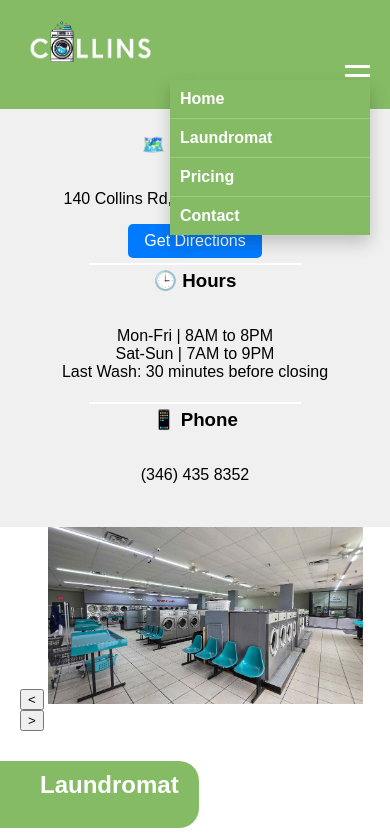
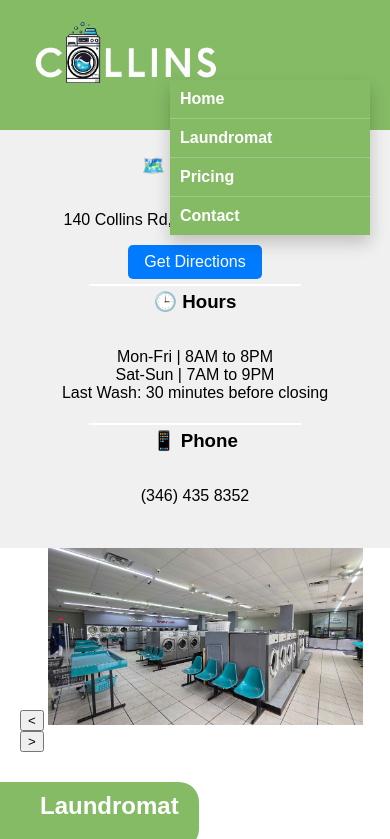
Before and after one commit to Hydrocade/hydrocade.github.io, a plain HTML site: page index.html in a window 390 px wide. Both pictures are taken after a click on the element 357 px from the left and 75 px from the top of the page. Shown: the top 839 px of the page. Drawn offline with Linux system fonts and the light colour scheme.

Commit message:
Auto close toggle menu and fixed logo scaling

```diff
--- a/index.html
+++ b/index.html
@@ -128,6 +128,14 @@
     function toggleMenu() {
       const menu = document.querySelector('nav ul');
       menu.classList.toggle('show');
+
+      // Add event listeners to menu links after toggling
+      const menuLinks = document.querySelectorAll('nav ul li a');
+      menuLinks.forEach(link => {
+        link.addEventListener('click', () => {
+          menu.classList.remove('show'); // Hide the menu
+        });
+      });
     }
   </script>
 </body>
--- a/style.css
+++ b/style.css
@@ -296,4 +296,8 @@ body {
       display: flex;
       align-items: center; /* Align items vertically in the nav */
     }
+
+    header a img {
+        max-width: 60%; /* Increase logo size by 50% (40% * 1.5 = 60%) */
+    }
   }
```
